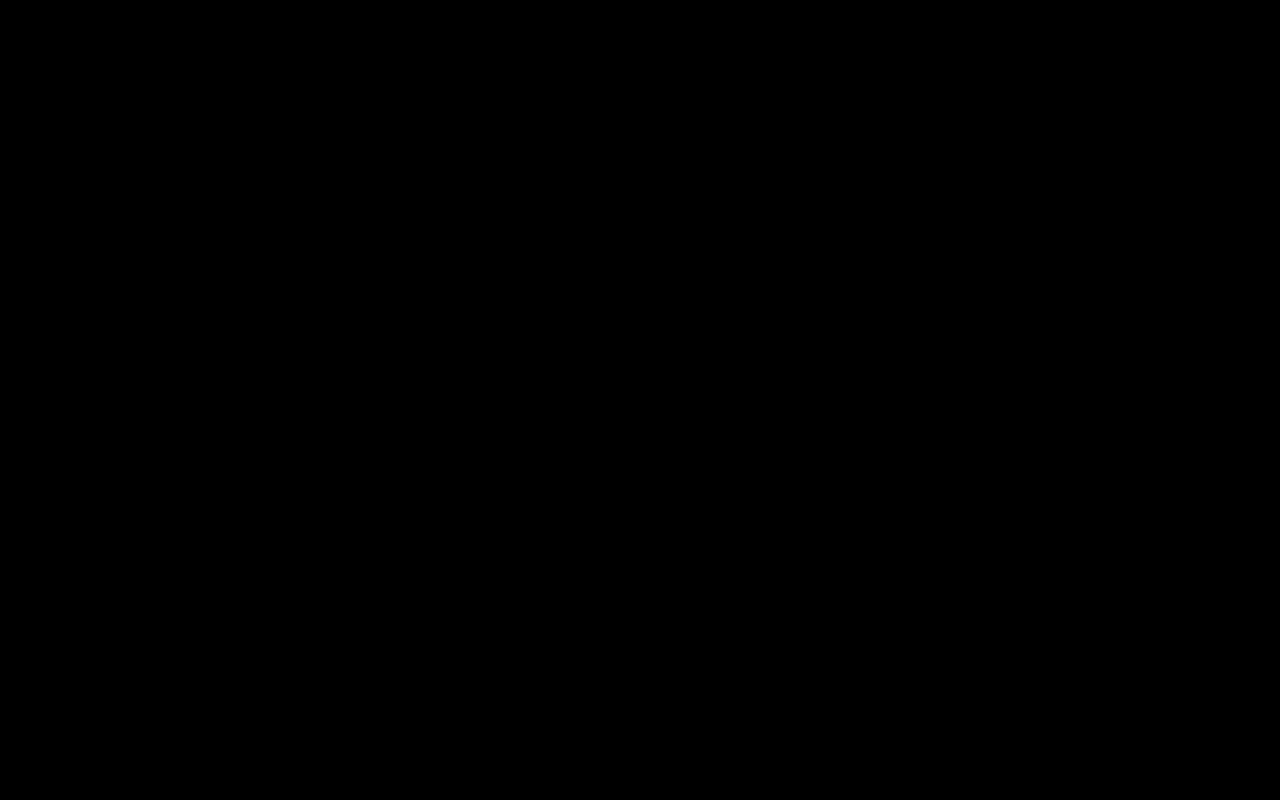
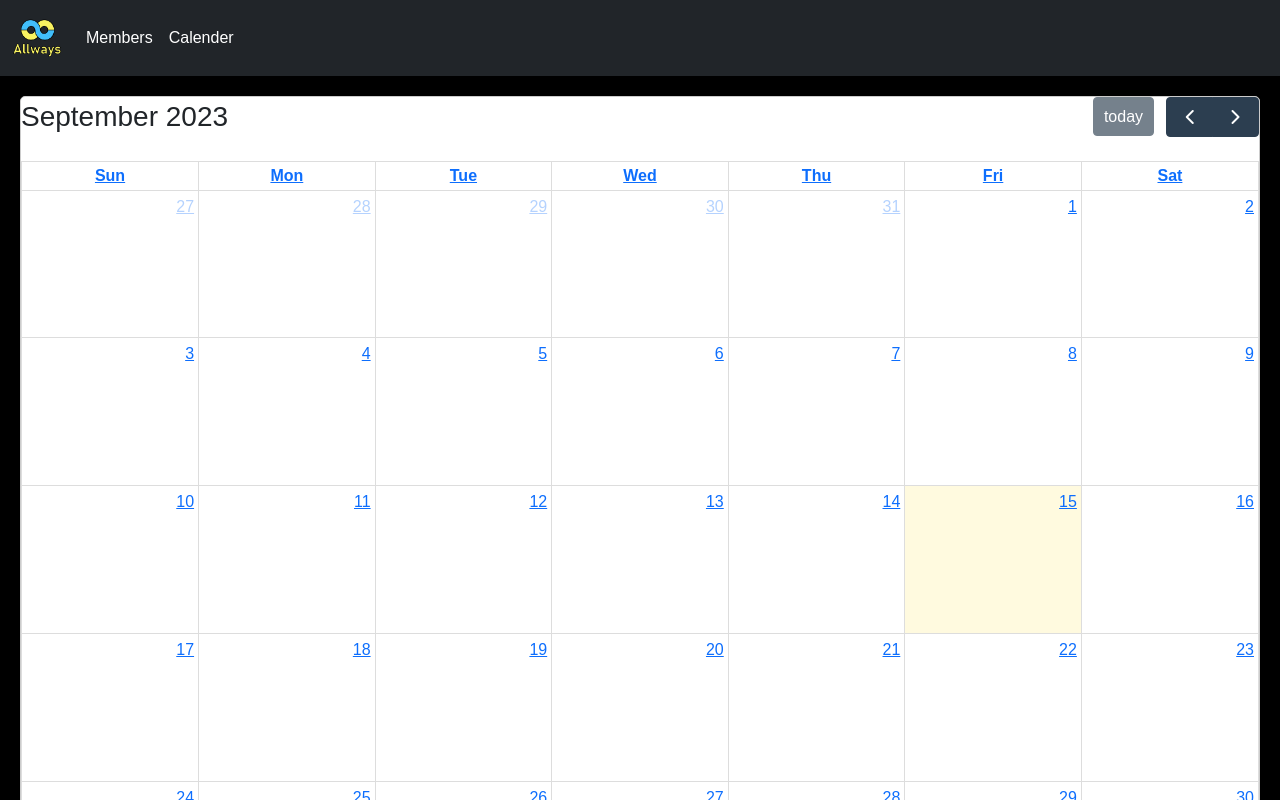
Before and after one commit to KEA-Allways/Team-Page, a React (Create React App) app: page /calender in a window 1280 px wide. Before the commit this address had no page. Shown: the top 800 px of the page. Built offline with nearby package versions, Linux system fonts and the light colour scheme.

Commit message:
Feat: 캘린더 만들기

```diff
--- a/src/App.js
+++ b/src/App.js
@@ -1,18 +1,12 @@
-import React, {useState, useEffect, useRef} from 'react';
+import React from 'react';
 import { BrowserRouter, Routes, Route } from 'react-router-dom';
-import Layout from './pages/Layout';
-import Welcome from './pages/Welcome';
 import "./styles/App.css"; // 스타일링 파일 임포트
-import Logo from './pages/Logo';
-import Navbar from './pages/Navbar';
 import Home from './pages/Home';
 import Members from './pages/Members';
 import First from './pages/First';
-
+import ReactCalendar from './pages/ReactCalendar'
 
 function App() {
-
-
   return (
     (
       <BrowserRouter>
@@ -20,9 +14,9 @@ function App() {
           <Route path='/' element={<First />} />
           <Route path='/home' element={<Home />} />
           <Route path='/members' element={<Members />} />
+          <Route path="/calender" element={<ReactCalendar />} />
         </Routes>
       </BrowserRouter>
-
     )
   );
 }
--- a/src/pages/Layout.js
+++ b/src/pages/Layout.js
@@ -2,7 +2,6 @@ import React, { useState } from 'react';
 import Modal from 'react-modal';
 import { customModalStyles } from '../styles/ModalStyles';
 import ModalContent from './ModalContent';
-import "../styles/styles.css"
 import "../styles/Layout.css"
 Modal.setAppElement('#root');
 
--- a/src/pages/Navbar.js
+++ b/src/pages/Navbar.js
@@ -15,6 +15,9 @@ function Navbar() {
             <li className="nav-item">
               <a className="nav-link active" aria-current="page" href="/members">Members</a>
             </li>
+            <li className="nav-item">
+              <a className="nav-link active" aria-current="page" href="/calender">Calender</a>
+            </li>
           </ul>
 
         </div>
--- /dev/null
+++ b/src/pages/ReactCalendar.js
@@ -0,0 +1,23 @@
+import React, { Component } from 'react';
+import FullCalendar from '@fullcalendar/react';
+import dayGridPlugin from '@fullcalendar/daygrid';
+import "../styles/ReactCalendar.css"
+import Navbar from './Navbar';
+
+class ReactCalendar extends Component {
+    render() {
+        return (
+          <>
+            <Navbar/>
+          <div className="App">
+            <FullCalendar
+              defaultView="dayGridMonth"
+              plugins={[ dayGridPlugin ]}
+            />
+          </div>
+          </>
+
+        );
+    }
+}
+export default ReactCalendar;
--- /dev/null
+++ b/src/styles/ReactCalendar.css
@@ -0,0 +1,55 @@
+/* styles.css */
+
+/* Adjust the calendar's container */
+.App {
+  font-family: Arial, sans-serif;
+  padding: 20px;
+}
+
+/* Style the calendar */
+.fc {
+  background-color: #fff;
+  border: 1px solid #ccc;
+  border-radius: 5px;
+  box-shadow: 0 0 10px rgba(0, 0, 0, 0.1);
+}
+
+/* Style the calendar header */
+.fc-header-toolbar {
+  margin-bottom: 10px;
+}
+
+/* Style the calendar buttons */
+.fc-button {
+  background-color: #007BFF;
+  color: white;
+  border: none;
+  margin: 0 2px;
+  cursor: pointer;
+}
+
+.fc-button:hover {
+  background-color: #0056b3;
+}
+
+/* Style the calendar event background color */
+.fc-event {
+  background-color: #28a745;
+  color: white;
+  border: none;
+  border-radius: 3px;
+}
+
+.fc-event:hover {
+  background-color: #218838;
+}
+
+/* Style the calendar event text */
+.fc-event-title {
+  font-size: 14px;
+}
+
+/* Style the calendar event border */
+.fc-event-inner {
+  border: none;
+}
--- a/src/styles/members.css
+++ b/src/styles/members.css
@@ -1,16 +1,6 @@
 /* Members.css */
 
-.header {
-    background-color: #f2f2f2;
-    padding: 20px;
-  }
 
-  .card {
-    margin: 10px;
-    padding: 10px;
-    border: 1px solid #ddd;
-    background-color: #fff;
-  }
 
   .card-img-top {
     max-width: 100%;
--- a/src/styles/styles.css
+++ /dev/null
@@ -1,66 +0,0 @@
-.App {
-    font-family: sans-serif;
-    text-align: center;
-  }
-
-  .overlay-base {
-    padding: 1rem;
-    position: fixed;
-    top: 0;
-    bottom: 0;
-    right: 0;
-    left: 0;
-    background-color: rgba(0, 0, 0, 0);
-    opacity: 0;
-    transition-property: background-color, opacity;
-    transition-duration: 1200ms;
-    transition-timing-function: ease-in-out;
-    outline: 0;
-    display: flex;
-    justify-content: center;
-    align-items: center;
-  }
-
-  .overlay-after {
-    background-color: rgba(0, 0, 0, 0.8);
-    opacity: 1;
-  }
-
-  .overlay-before {
-    background-color: rgba(0, 0, 0, 0);
-    opacity: 0;
-  }
-
-  .content-base {
-    position: relative;
-    /*
-    top: auto;
-    left: auto;
-    right: auto;
-    bottom: auto;
-    */
-    margin: 0 auto;
-    border: 0;
-    outline: 0;
-    display: flex;
-    justify-content: center;
-    align-items: center;
-    height: 0%;
-    width: 0%;
-    background-color: transparent;
-    transition-property: background-color, width, height;
-    transition-duration: 500ms;
-    transition-timing-function: ease-in-out;
-  }
-
-  .content-after {
-    width: 70%;
-    height: 40%;
-    background-color: rgba(255, 255, 255, 1);
-  }
-
-  .content-before {
-    width: 0%;
-    height: 0%;
-    background-color: transparent;
-  }
```
Also changed, not shown: package.json (+17 -1 lines), src/styles/Layout.css (+0 -16 lines), 1 other file (tests, documents, lock files or other folders).
